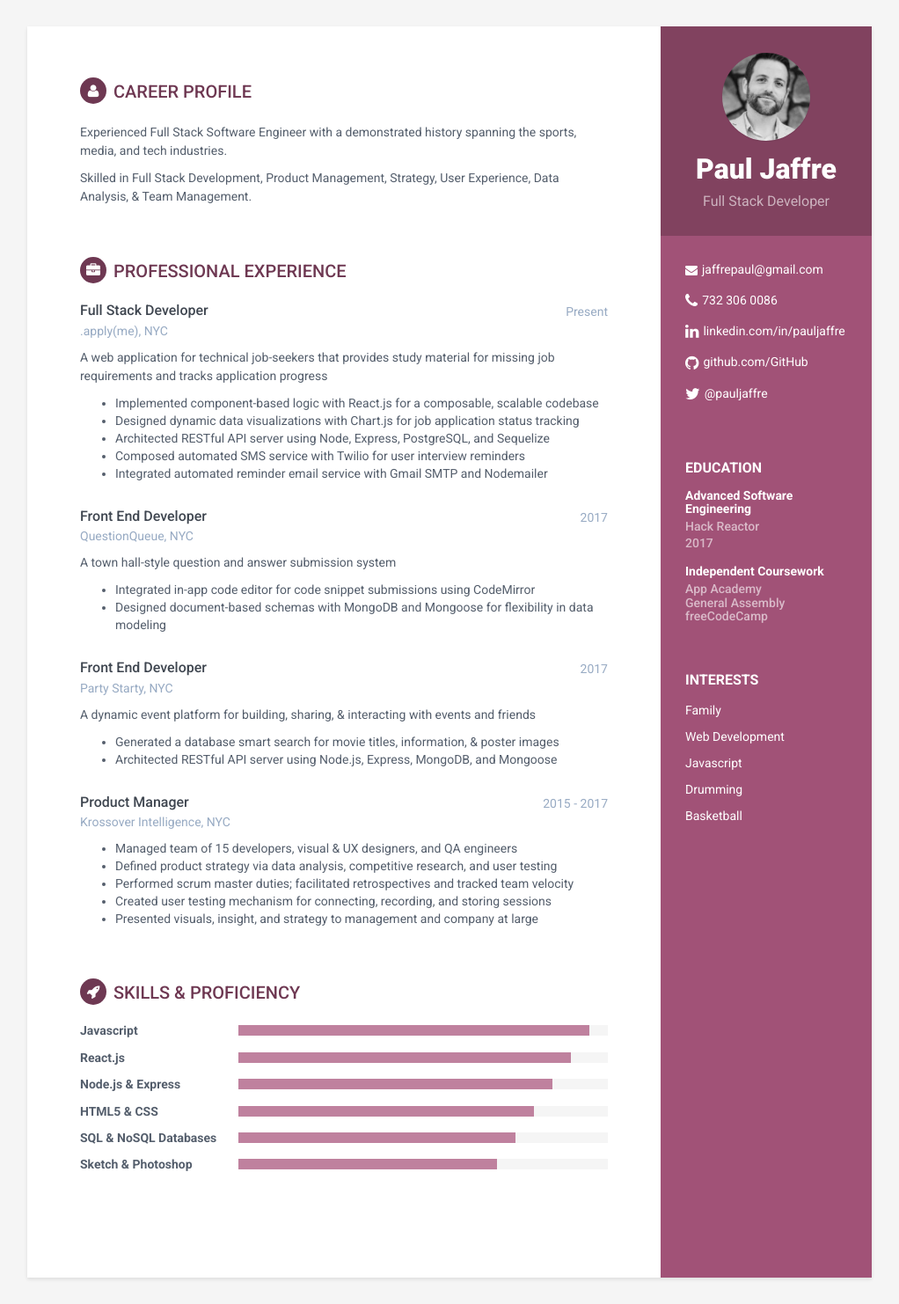
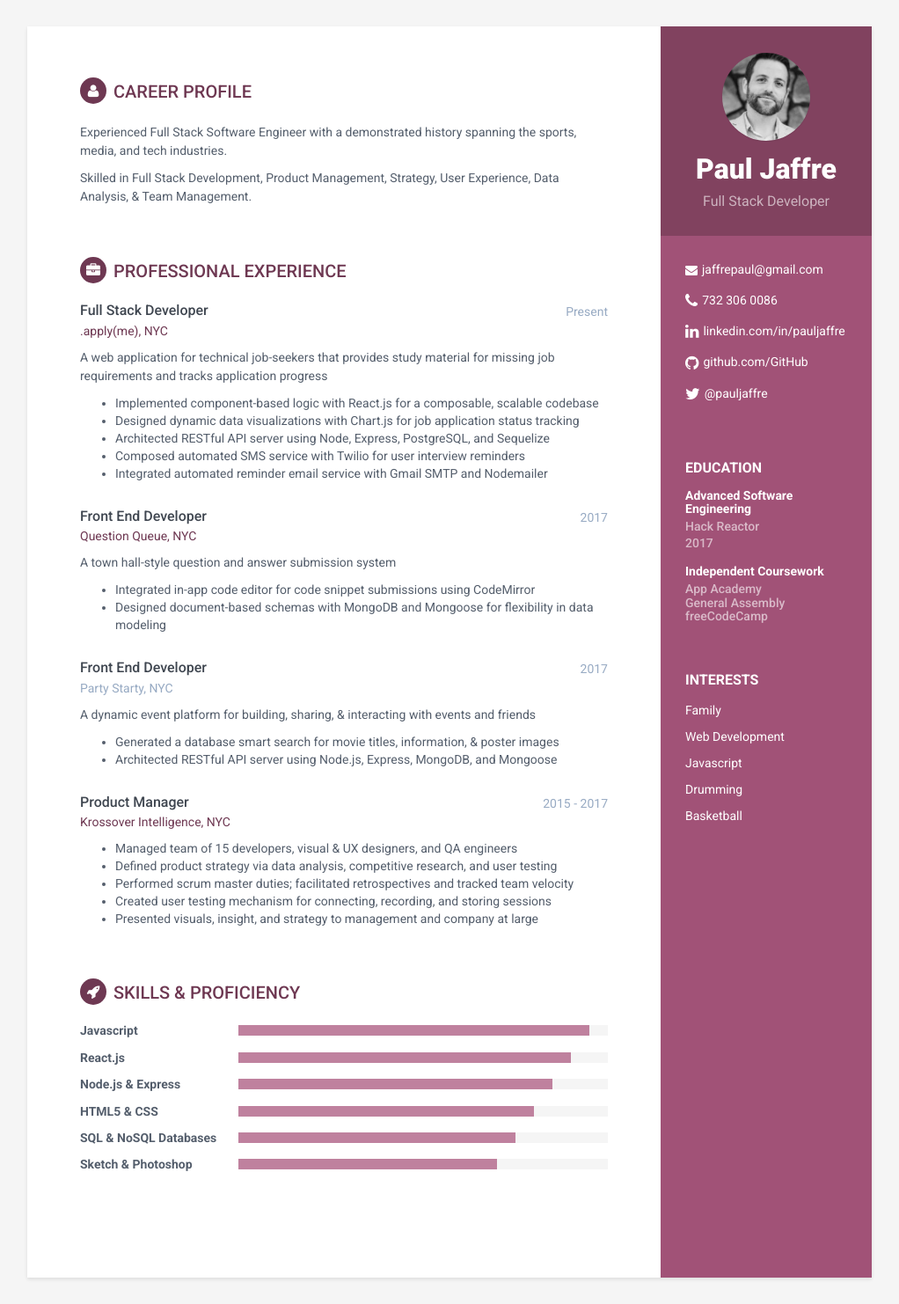
Before and after one commit to jaffrepaul/jaffrepaul.github.io, a Jekyll site: the page built from index.html, in a window 1280 px wide. Shown: the whole page at 88% size, without its empty margins (129-1151 px from the left). Built offline with Jekyll 4.4.1, drawn with Linux system fonts in a browser that asks for light colours.

Commit message:
added links to experience page

```diff
--- a/_includes/experience.html
+++ b/_includes/experience.html
@@ -21,7 +21,7 @@
                             <h3 class="job-title">Full Stack Developer</h3>
                             <div class="time">Present</div>
                         </div><!--//upper-row-->
-                        <div class="company">.apply(me), NYC</div>
+                        <div class="company"><a href="https://apply-me.herokuapp.com/" target="_blank">.apply(me), NYC</a></div>
                     </div><!--//meta-->
                     <div class="details">
                         <p>A web application for technical job-seekers that provides study material for missing job requirements and tracks application progress</p>
@@ -41,7 +41,7 @@
                             <h3 class="job-title">Front End Developer</h3>
                             <div class="time">2017</div>
                         </div><!--//upper-row-->
-                        <div class="company">QuestionQueue, NYC</div>
+                        <div class="company"><a href="http://io-qq.herokuapp.com/" target="_blank">Question Queue, NYC</a></div>
                     </div><!--//meta-->
                     <div class="details">
                         <p>A town hall-style question and answer submission system</p>
@@ -75,7 +75,7 @@
                             <h3 class="job-title">Product Manager</h3>
                             <div class="time">2015 - 2017</div>
                         </div><!--//upper-row-->
-                        <div class="company">Krossover Intelligence, NYC</div>
+                        <div class="company"><a href="https://www.krossover.com/" target="_blank">Krossover Intelligence, NYC</a></div>
                     </div><!--//meta-->
                     <div class="details">
                         <p></p>
```
Also changed, not shown: 1 other file.
